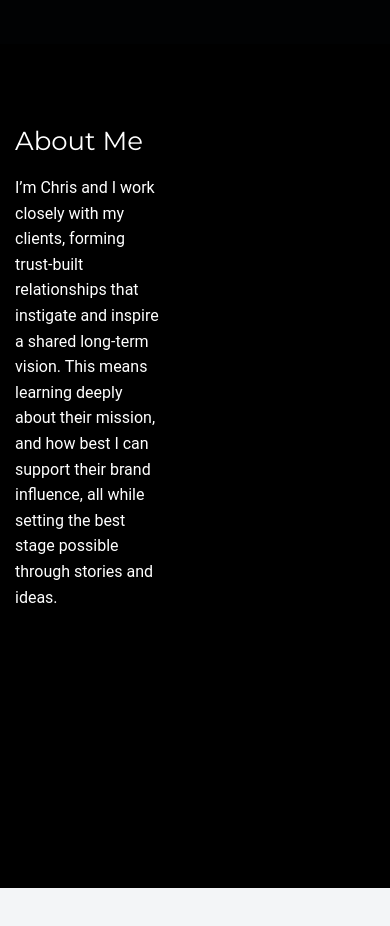
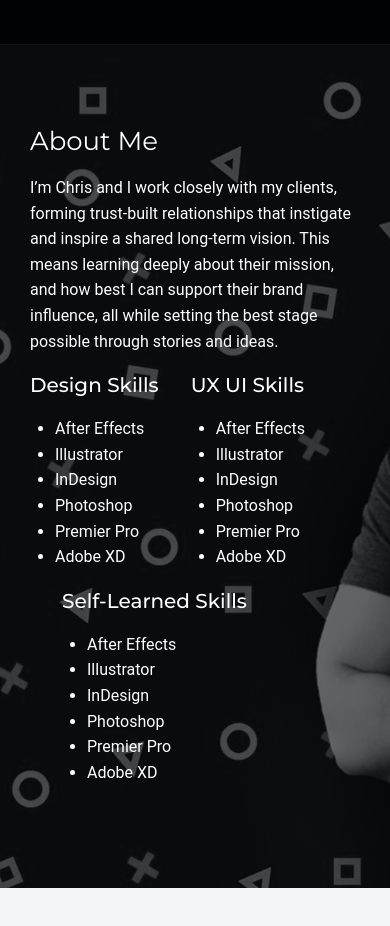
Before and after one commit to Diaxiag/Christopher-Portfolio-Web, a plain HTML site: page index.html in a window 390 px wide. Shown: the part 800-1726 px from the top of the page. Drawn offline with Linux system fonts and the light colour scheme.

Commit message:
fixed about background and added skills section - need to update the  <li>

```diff
--- a/assets/js/main.js
+++ b/assets/js/main.js
@@ -820,12 +820,3 @@
   });
 
 })(jQuery);
-
-$(window).scroll(function(){
-  var myVideo = document.getElementById("vid");
-
-  if($(window).scrollTop() > 300 && $(window).scrollTop() < 975){
-     if(myVideo.played.length === 0 )
-        myVideo.play();
-  }
-})
--- a/index.html
+++ b/index.html
@@ -123,16 +123,58 @@
 
       <!-- Section - Our mission -->
       <section class="ln-section d-xl-flex min-vh-100" data-anchor="our-mission" data-tooltip="Our mission" data-ui="light" data-navbar="navbar-dark">
-        <div class="container align-self-xl-center row">
-          <div class="col-6 col-sm-4">
+        <div class="overlay overlay-advanced">
+          <div class="overlay-inner bg-image-holder bg-cover">
+            <img src="assets/images/about-me-background.png" alt="background">
+          </div>
+          <div class="overlay-inner bg-dark opacity-60"></div>
+        </div>
+        <div class="container align-self-xl-center">
+          <div class="col-12 col-sm-6">
               <h2 class="mb-4 animated" data-animation="fadeInUp" data-animation-delay="150">About Me</h2>
               <p class="animated" data-animation="fadeInUp" data-animation-delay="150">I’m Chris and I work closely with my clients, forming trust-built
                 relationships that instigate and inspire a shared long-term vision.
                 This means learning deeply about their mission, and how best I can
                 support their brand influence, all while setting the best stage
                 possible through stories and ideas. </p>
+                <div class="container row">
+                <div>
+                <h5 class="mb-4 animated" data-animation="fadeInUp" data-animation-delay="150">Design Skills</h5>
+                <ul class="mb-4 animated" data-animation="fadeInUp" data-animation-delay="150">
+                  <li>After Effects</li>
+                  <li>Illustrator</li>
+                  <li>InDesign</li>
+                  <li>Photoshop</li>
+                  <li>Premier Pro</li>
+                  <li>Adobe XD</li>
+                </ul>
+                </div>
+                <div class=skills>
+                  <h5 class="mb-4 animated" data-animation="fadeInUp" data-animation-delay="150">UX UI Skills</h5>
+                  <ul class="mb-4 animated" data-animation="fadeInUp" data-animation-delay="150">
+                    <li>After Effects</li>
+                    <li>Illustrator</li>
+                    <li>InDesign</li>
+                    <li>Photoshop</li>
+                    <li>Premier Pro</li>
+                    <li>Adobe XD</li>
+                  </ul>
+                  </div>
+                  <div class=skills>
+                    <h5 class="mb-4 animated" data-animation="fadeInUp" data-animation-delay="150">Self-Learned Skills</h5>
+                    <ul class="mb-4 animated" data-animation="fadeInUp" data-animation-delay="150">
+                      <li>After Effects</li>
+                      <li>Illustrator</li>
+                      <li>InDesign</li>
+                      <li>Photoshop</li>
+                      <li>Premier Pro</li>
+                      <li>Adobe XD</li>
+                    </ul>
+                    </div>
+                </div>
           </div>
         </div>
+
       </section>
 
       <section class="ln-section d-xl-flex bg-light" data-anchor="what-we-do" data-tooltip="What we do" data-ui="dark" data-navbar="navbar-light">
@@ -529,10 +571,10 @@
               <i class="ti-book"></i>
             </div>
             <h2 id="documentation" class="mb-3">Documentation</h2>
-            <p class="mb-8">This theme is easy to configure and comes witch a well documented help file, which will assist you in the configuration of your new website in few minutes.</p>
+            <p class="mb-8"></p>
 
             <!-- Button -->
-            <a class="btn btn-primary d-block d-lg-inline-block" href="!#">Buy theme</a>
+            <a class="btn btn-primary d-block d-lg-inline-block" href="!#">/a>
 
           </div>
 
```
Also changed, not shown: assets/css/theme.css.
